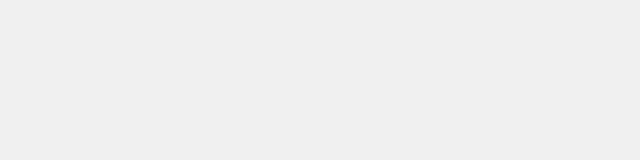
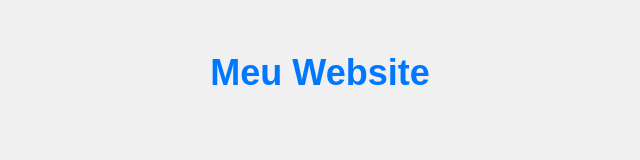
Before and after one commit to cristianomihguel/personal-treino, a plain HTML site: page index.html in a window 1280 px wide. Shown: the whole page, without its empty margins (320-960 px from the left). Drawn offline with Linux system fonts and the light colour scheme.

Commit message:
Add body and heading to index.html

```diff
--- a/index.html
+++ b/index.html
@@ -5,4 +5,7 @@
     <title>Meu Primeiro WebSite</title>
     <link rel="stylesheet" href="style.css">
   </head>
+  <body>
+    <h1>Meu Website</h1>
+  </body>
 </html>
```
